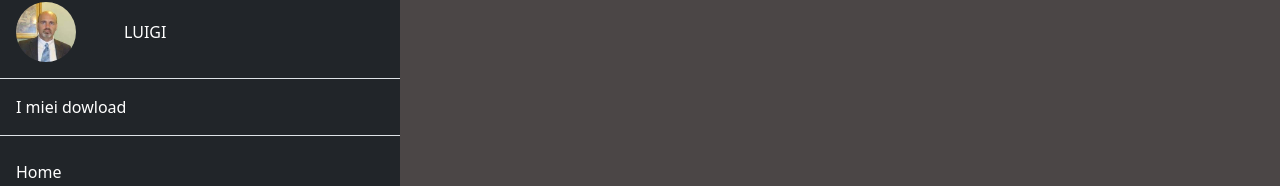
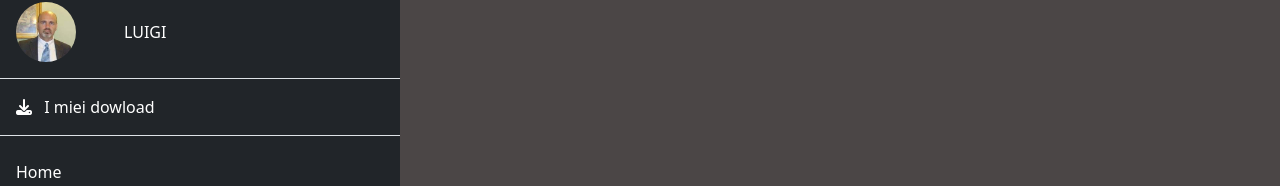
Before and after one commit to Andreaboldrin97/vue-boolflix, a Vue app: page / in a window 1280 px wide. Both pictures are taken after a click on the button 76 px from the left and 44 px from the top of the page. Shown: the part 102-288 px from the top of the page. Built offline with nearby package versions, Linux system fonts and the light colour scheme.

Commit message:
change height in min-height on cardElement

```diff
--- a/src/components/cardElement.vue
+++ b/src/components/cardElement.vue
@@ -70,7 +70,7 @@ export default {
 }
 .img-path{
     width: 100%;
-    height: 400px;
+    min-height: 400px;
     object-fit: cover;
 }
 .card-info{
--- a/src/components/main.vue
+++ b/src/components/main.vue
@@ -2,7 +2,7 @@
     <main class="container-fluid px-5 py-3 container-posters" @mouseover="$emit('isNavOpen' , false)">
         <div>
             <h4 class="text-white py-3" v-if="filmContent != '' ? 'd-block' : ''">LISTA DEI FILM</h4>
-            <div class="row row-cols-5 ">
+            <div class="row row-cols-3 row-cols-lg-5">
                 <cardElement v-for="element in filmContent" :key="element.id"
                     :cardPoster="element.poster_path"
                     :cardTitle="element.title"
@@ -15,7 +15,7 @@
         </div>
        <div>
            <h4 class="text-white py-3" v-if="seriesTVContent != '' ? 'd-block' : ''">LISTA DELLE SERIE TV</h4>
-           <div class="row row-cols-5">
+           <div class="row row-cols-3 row-cols-lg-5 ">
                 <cardElement v-for="series in seriesTVContent" :key="series.id"
                     :cardPoster="series.poster_path"
                     :cardTitle="series.name"
--- a/src/components/userBar.vue
+++ b/src/components/userBar.vue
@@ -7,7 +7,7 @@
             </div>
         </div>
         <div class="p-3 border-bottom">
-            <a href="#">I miei dowload</a>
+            <a href="#"><i class="fa-solid fa-download pe-2"></i> I miei dowload</a>
         </div>
         <div class="p-3 listFilter" >
             <div class="py-2" v-for="(element, index) in listUserFilter " :key="index">
```
